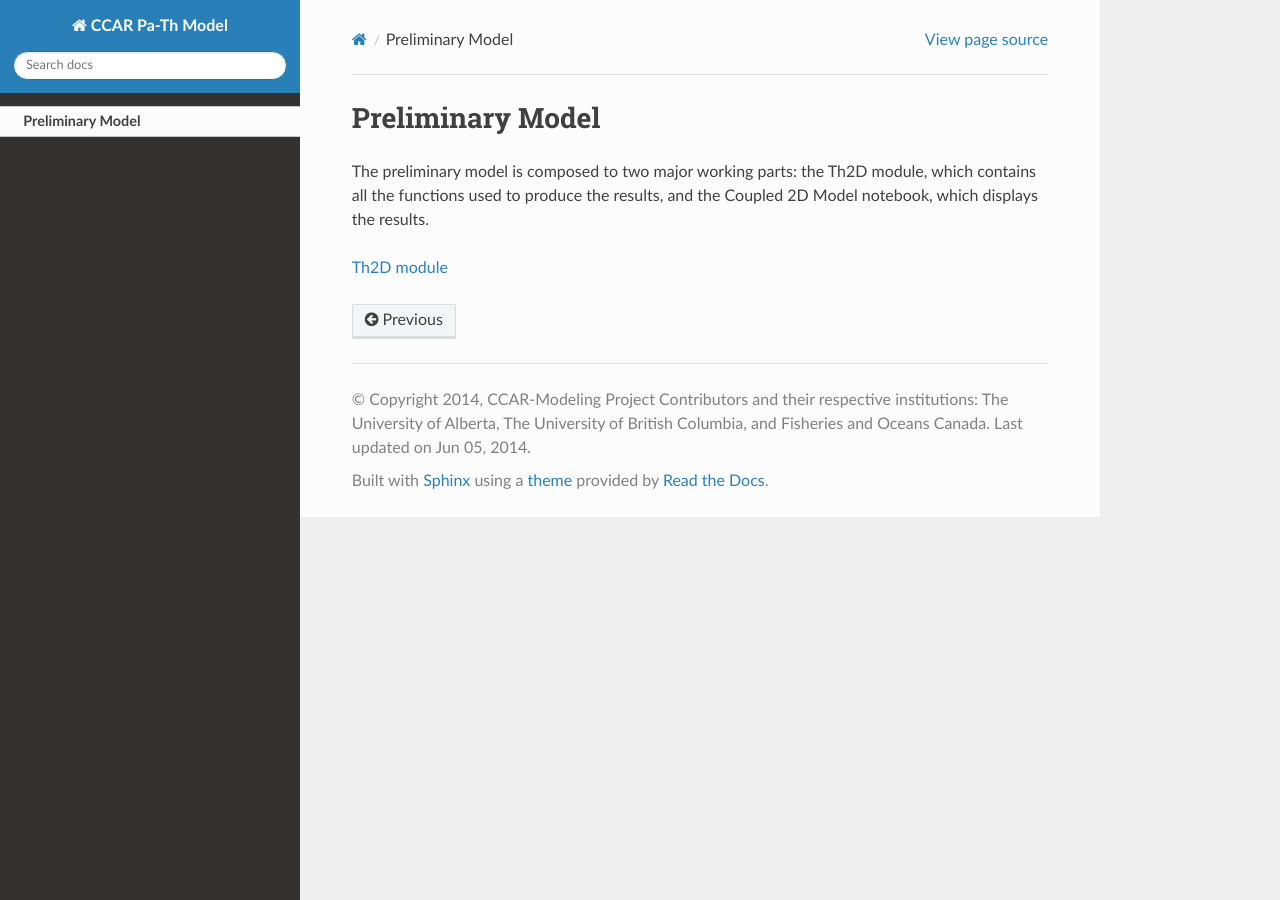
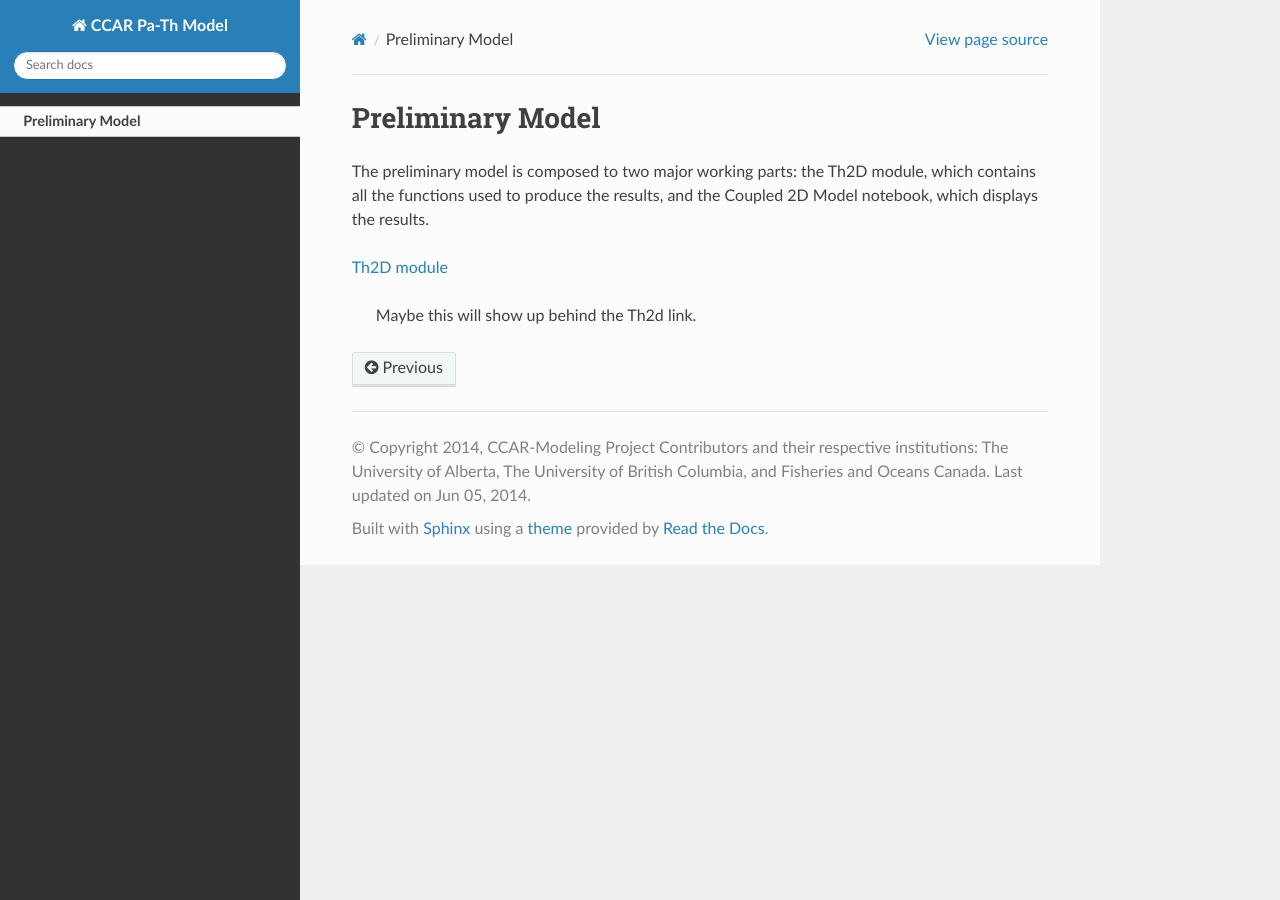
Before and after one commit to UBC-MOAD/pa-th-simple, a Sphinx documentation site: the page built from docs/prelim-model.rst, in a window 1280 px wide. Built offline with Sphinx 7.4.7 and the Read the Docs theme 2.0.0, drawn with Linux system fonts in a browser that asks for light colours.

Commit message:
Playing with Sphinx.

```diff
--- a/docs/prelim-model.rst
+++ b/docs/prelim-model.rst
@@ -5,3 +5,5 @@ Preliminary Model
 The preliminary model is composed to two major working parts: the Th2D module, which contains all the functions used to produce the results, and the Coupled 2D Model notebook, which displays the results.
 
 `Th2D module <http://ccar-modeling-pa-th.readthedocs.org/en/latest/prelim-model/Th2Dmodule/.html>`_
+
+	Maybe this will show up behind the Th2d link.
```
Also changed, not shown: prelim-model/README.md.
